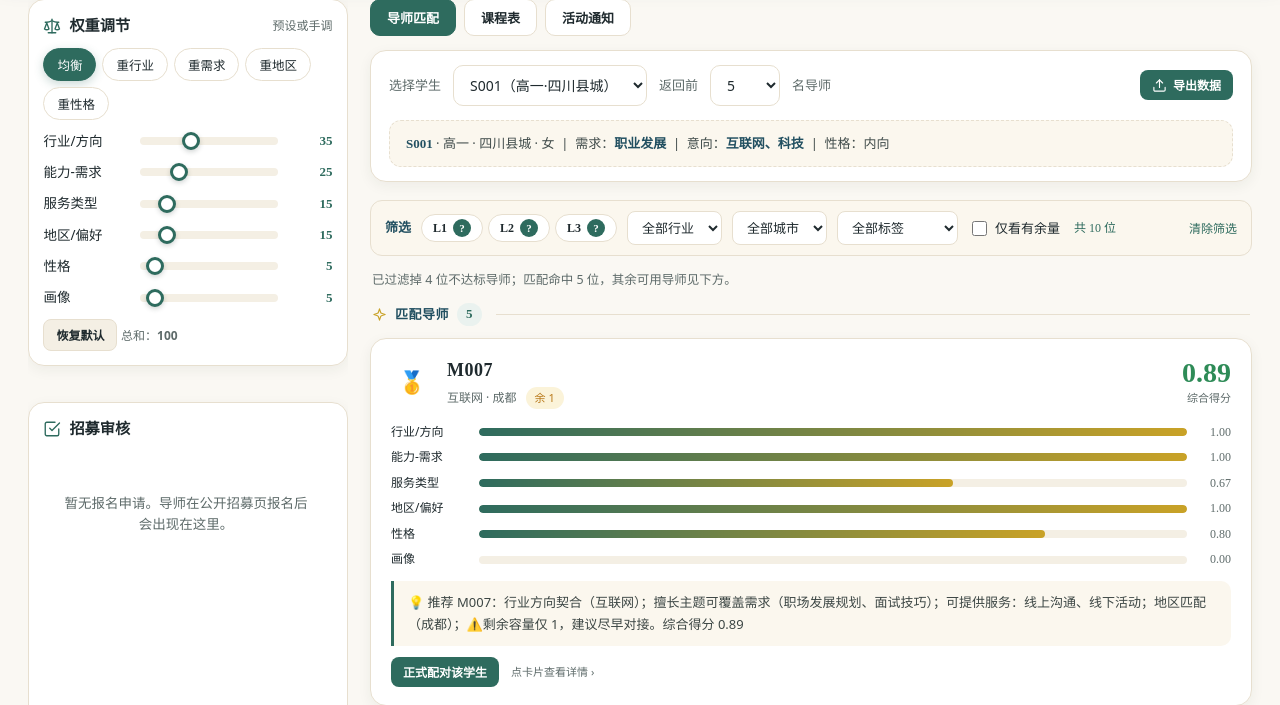
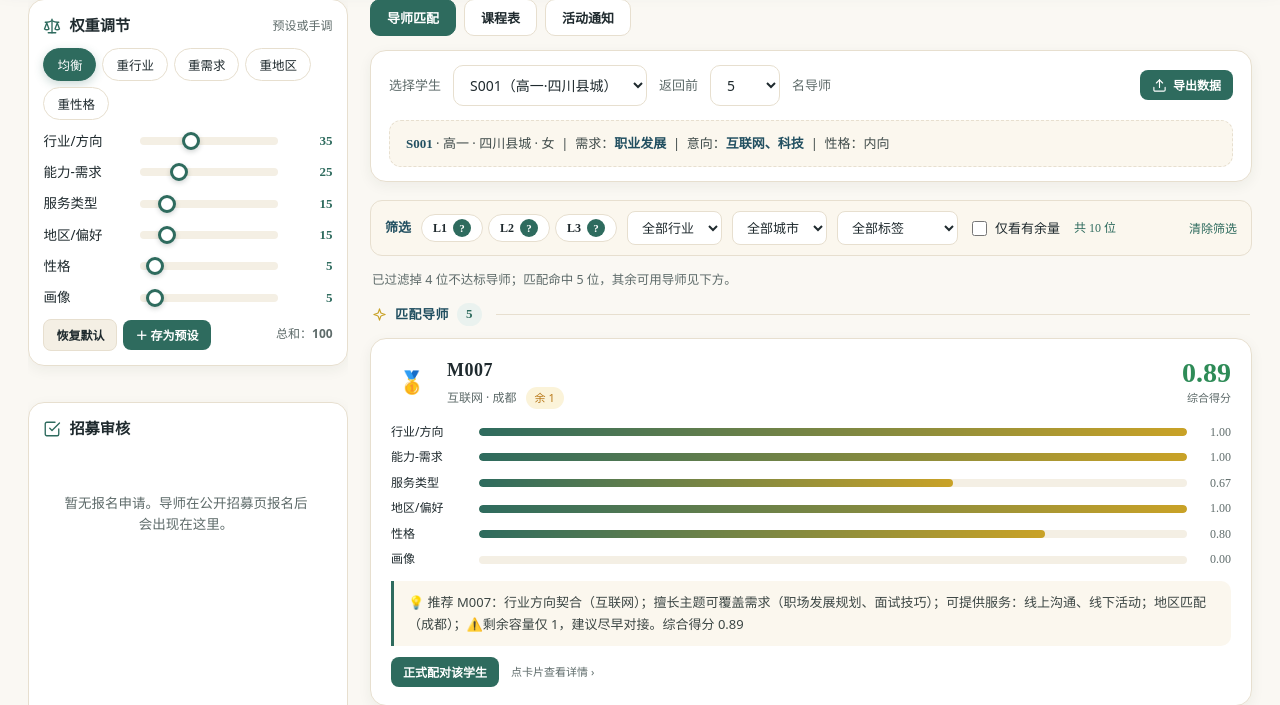
Before and after one commit to RYR468/YZL, a Flask app: page / in a window 1280 px wide. Shown: the part 110-815 px from the top of the page. Run offline with Flask 3, Linux system fonts and the light colour scheme; the visitor is signed in with stand-in values (Sample User, id 1); data that the repository does not hold is empty; parts of the project's set-up code (start-up, migrations or seed data) failed here and were passed over.

Commit message:
feat: 权重自定义预设(命名保存到本地,可应用/删除)
Co-Authored-By: Claude Fable 5 <noreply@anthropic.com>

```diff
--- a/templates/index.html
+++ b/templates/index.html
@@ -328,8 +328,9 @@
       <h2><svg class="ic" viewBox="0 0 24 24"><path d="M16 16l3-8 3 8c-.87.65-1.92 1-3 1s-2.13-.35-3-1z"/><path d="M2 16l3-8 3 8c-.87.65-1.92 1-3 1s-2.13-.35-3-1z"/><path d="M7 21h10"/><path d="M12 3v18"/><path d="M3 7h2c2 0 5-1 7-2 2 1 5 2 7 2h2"/></svg> 权重调节 <span class="hint">预设或手调</span></h2>
       <div id="preset-bar" class="preset-bar"></div>
       <div id="sliders"></div>
-      <div style="margin-top:6px;"><button class="btn ghost small" id="reset-weights">恢复默认</button>
-        <span class="hint" style="font-size:12px;color:var(--muted);">总和：<b id="weight-sum">100</b></span></div>
+      <div style="margin-top:6px;display:flex;align-items:center;gap:6px;flex-wrap:wrap;"><button class="btn ghost small" id="reset-weights">恢复默认</button>
+        <button class="btn small" id="save-preset" title="把当前权重另存为自定义预设">＋ 存为预设</button>
+        <span class="hint" style="font-size:12px;color:var(--muted);margin-left:auto;">总和：<b id="weight-sum">100</b></span></div>
     </section>
 
     <section class="panel" id="recruit-review-panel">
@@ -608,11 +609,17 @@ function buildSliders(){const box=document.getElementById("sliders");box.innerHT
     state.activePreset=null;refreshPresetActive();
     document.getElementById("weight-sum").textContent=state.dimOrder.reduce((a,k)=>a+Math.round((state.weights[k]||0)*100),0);clearTimeout(window._mt);window._mt=setTimeout(refresh,200);});});
   document.getElementById("weight-sum").textContent=state.dimOrder.reduce((a,k)=>a+Math.round((state.weights[k]||0)*100),0);}
-function buildPresets(){const bar=document.getElementById("preset-bar");bar.innerHTML=PRESETS.map(p=>`<button class="preset" data-preset="${p.key}">${p.label}</button>`).join("");
-  bar.querySelectorAll(".preset").forEach(b=>b.addEventListener("click",()=>applyPreset(b.dataset.preset)));}
+function buildPresets(){const bar=document.getElementById("preset-bar");const custom=loadCustomPresets();
+  let html=PRESETS.map(p=>`<button class="preset" data-preset="${p.key}">${p.label}</button>`).join("");
+  if(custom.length){html+='<span style="font-size:11px;color:var(--muted);align-self:center;margin:0 3px;">我的</span>'+custom.map(p=>`<button class="preset" data-preset="${p.key}" title="点击应用">${p.label}<span data-del="${p.key}" title="删除该预设" style="margin-left:5px;opacity:.55;font-size:13px;line-height:1;padding:0 2px;">×</span></button>`).join("");}
+  bar.innerHTML=html;
+  bar.querySelectorAll(".preset").forEach(b=>b.addEventListener("click",e=>{if(e.target.dataset.del){deleteCustomPreset(e.target.dataset.del);e.stopPropagation();return;}applyPreset(b.dataset.preset);}));}
 function refreshPresetActive(){document.querySelectorAll(".preset").forEach(b=>b.classList.toggle("active",b.dataset.preset===state.activePreset));}
-function applyPreset(key){const w=presetWeights(key);state.weights=w?Object.assign({},w):Object.assign({},state.defaultWeights);state.activePreset=key;buildSliders();refreshPresetActive();refresh();}
+function applyPreset(key){let w=null;if(key&&key.startsWith("custom_")){const p=loadCustomPresets().find(x=>x.key===key);w=p&&p.w;}else{w=presetWeights(key);}state.weights=w?Object.assign({},w):Object.assign({},state.defaultWeights);state.activePreset=key;buildSliders();refreshPresetActive();refresh();}
 function resetWeights(){state.weights=Object.assign({},state.defaultWeights);state.activePreset="balance";buildSliders();refreshPresetActive();refresh();}
+function loadCustomPresets(){try{return JSON.parse(localStorage.getItem('yzl_custom_presets')||'[]');}catch(e){return [];}}
+function saveCustomPreset(){if(!state.weights||!Object.keys(state.weights).length){toast('请先调节权重再保存','err');return;}const name=prompt('为这套权重预设起个名字(如「重行业+地区」):');if(!name||!name.trim())return;const arr=loadCustomPresets();const key='custom_'+Date.now();arr.push({key:key,label:name.trim(),w:Object.assign({},state.weights)});localStorage.setItem('yzl_custom_presets',JSON.stringify(arr));state.activePreset=key;buildPresets();buildSliders();refreshPresetActive();toast('已保存预设「'+name.trim()+'」','ok');}
+function deleteCustomPreset(key){const arr=loadCustomPresets().filter(p=>p.key!==key);localStorage.setItem('yzl_custom_presets',JSON.stringify(arr));if((state.activePreset||'')===key)state.activePreset=null;buildPresets();refreshPresetActive();toast('已删除该预设','ok');}
 
 function renderStudentSelect(){const sel=document.getElementById("student-select");
   sel.innerHTML=state.students.map(s=>`<option value="${s.student_id}">${s.student_id}（${s.grade}·${s.region}）</option>`).join("");
@@ -968,6 +975,7 @@ async function init(){try{
   document.getElementById("student-select").addEventListener("change",e=>{state.current=e.target.value;refresh();});
   document.getElementById("topn-select").addEventListener("change",e=>{state.topN=parseInt(e.target.value,10);refresh();});
   document.getElementById("reset-weights").addEventListener("click",resetWeights);
+  document.getElementById("save-preset").addEventListener("click",saveCustomPreset);
   document.getElementById("write-feishu").addEventListener("click",()=>doWriteFeishu(document.getElementById("write-feishu")));
   document.getElementById("fs-test").addEventListener("click",function(){const btn=this;withLoading(btn,"测试中…",async()=>{try{const r=await getJSON("/api/feishu/test",{method:"POST"});toast(r.message,r.ok?"ok":"err");}catch(e){toast("测试失败："+e.message,"err");}});});
   document.getElementById("nav-toggle").addEventListener("click",()=>showView(curView==="work"?"settings":"work"));
```
